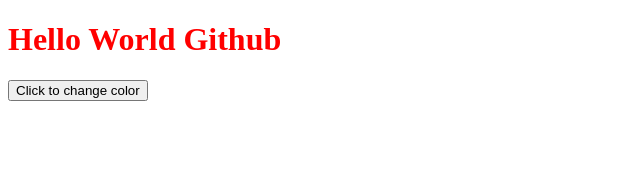
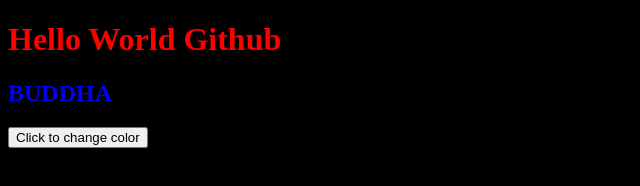
Before and after one commit to exceptional007/Hello-World, a plain HTML site: page index.html in a window 1280 px wide. Both pictures are taken after a click on the button "Click to change color". Shown: the whole page, without its empty margins (0-640 px from the left). Drawn offline with Linux system fonts and the light colour scheme.

Commit message:
ADD Buddha Heading

```diff
--- a/index.html
+++ b/index.html
@@ -8,6 +8,7 @@
 </head>
 <body>
     <h1 id="heading">Hello World Github</h1>
+    <h2 id = "heading_2">BUDDHA </h2>
     <button id="btn">Click to change color</button>
     <script src="./script.js"></script>
 </body>
--- a/script.js
+++ b/script.js
@@ -1,5 +1,8 @@
 const buttoncolor = document.getElementById("btn");
 const head = document.getElementById("heading")
+const head_2 = document.getElementById("heading_2")
 buttoncolor.addEventListener('click', function () {
     head.style.color = 'red';
+    head_2.style.color = 'blue';
+    document.body.style.backgroundColor = 'black';
 })
--- a/style.css
+++ b/style.css
@@ -1,3 +1,6 @@
 h1 {
     color: blue
 }
+h2{
+    color: red
+}
```
